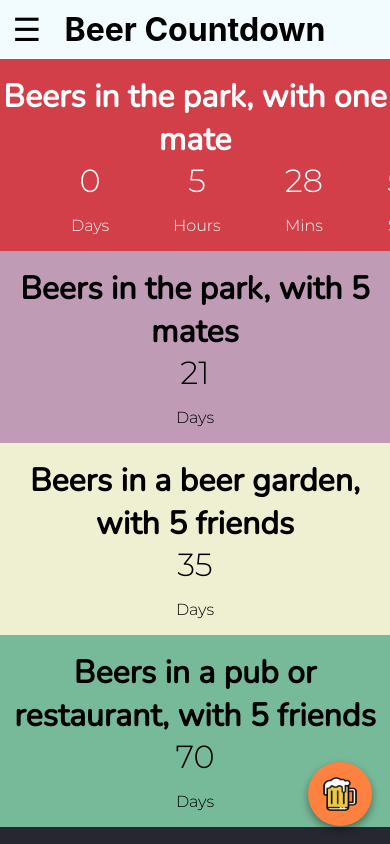
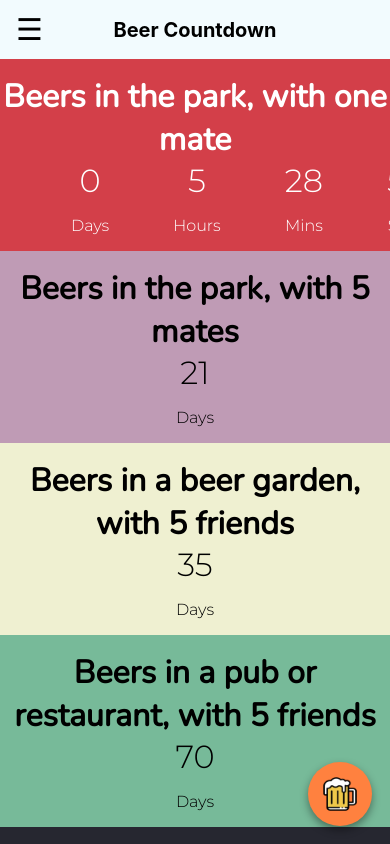
Before and after one commit to aecko/beer-countdown, a React (Create React App) app: page / in a window 390 px wide. Shown: the top 844 px of the page. Built offline with nearby package versions, Linux system fonts and the light colour scheme; a web font is replaced by a local one.

Commit message:
fixed navbar spacing issues on mobile

```diff
--- a/src/components/NavBar.js
+++ b/src/components/NavBar.js
@@ -9,6 +9,7 @@ export default function NavBar() {
             <button onClick={()=> setShowSideBar(true)}>☰</button>
             {showSideBar ? <SideBarMenu showSideBar={setShowSideBar}/> : null}
             <h1>Beer Countdown</h1>
+            <button className='hidden'>☰</button>
         </div>
     )
 }
--- a/src/components/SideBarMenu.js
+++ b/src/components/SideBarMenu.js
@@ -8,6 +8,7 @@ export default function SideBarMenu({ showSideBar }) {
             <div className='sidebar-header'>
                 <button className="menu-close-button" onClick={() => showSideBar(false)}>X</button>
                 <p className="menu-title">Beer Countdown</p>
+                <button className='hidden' >X</button>
             </div>
             <div className='sidebar-items'>
                 <p>Created By Seamus Harkin</p>
@@ -18,6 +19,7 @@ export default function SideBarMenu({ showSideBar }) {
                         <li><a href="https://github.com/aecko" target="_blank"><i class="fa fa-github"></i></a></li>
                     </ul>
                 </div>
+                <p>Disclaimer: These dates are NOT updated in real time with government announcements.</p>
             </div>
         </div>
     )
--- a/src/css/App.css
+++ b/src/css/App.css
@@ -1,3 +1,7 @@
+body{
+  margin: 0;
+}
+
 @media (max-width: 800px) {
   .AppGrid {
     overflow-x: hidden;
--- a/src/css/NavBar.scss
+++ b/src/css/NavBar.scss
@@ -78,9 +78,12 @@ body {
 
 .navbar{
     position: relative;
+    flex-direction: row;
+    display: -webkit-flex;
     display: flex;
-    flex-direction: row;
-    justify-content: center;
+    flex: 1;
+    -webkit-justify-content: space-between;
+    justify-content: space-between;
     align-items: center;
     max-height: 7vh;
     min-height: 7vh;
@@ -88,17 +91,30 @@ body {
     max-width: 100vw;
     z-index: 10;
     background-color: '#000';
+    margin-left: 0;
   }
   .navbar button{
-    font-size: 2em;
-    left: 0;
-    margin-left: 1em;
-    position: absolute;
+    font-size: 30px;
     background-color: transparent;
     border-radius: 25;
     outline: transparent;
     border: transparent;
     cursor: pointer;
+  }
+  .hidden{
+    opacity: 0;
+    pointer-events: none;
+  }
+  .navbar h1{
+    font-size: 2em;
+  }
+  .flex-hidden-item-nav{
+    opacity: 0;
+    min-width: 30px;
+  }
+  .flex-hidden-item-side{
+    opacity: 0;
+    min-width: 15px;
   }
   .sidebar-container{
       top:0;
@@ -121,28 +137,35 @@ body {
       box-shadow: 5px 5px 15px 5px #000000;
   }
   .sidebar-header{
-    margin-top: 1.5em;
+    text-align: center;
+    margin-top: 30px;
     display: flex;
     flex-direction: row;
-    justify-content: flex-start;
+    justify-content: space-between;
     align-items: flex-start;
-    color: white
+    color: white;
+    min-width: 100%;
   }
   .sidebar-items{
+    text-justify: auto;
+    text-align: center;
     margin-top: 2em;
     display: flex;
     flex-direction: column;
     justify-content: flex-start;
     align-items: center;
     font-size: 1.2em;
+    max-width: 100%;
   }
   .menu-close-button{
     margin-top: 0;
+    margin-left: 0;
+    font-size: 30px;
     color: white
   }
   .menu-title{
     margin-top: 0;
-    font-size: 2em;
+    font-size: 30px;
     text-decoration: underline;
   }
   @media (max-width: 800px) {
@@ -150,14 +173,19 @@ body {
         max-width: 70vw;
         min-width: 70vw;
       }
+      .navbar h1{
+        margin-left: 0;
+        margin-right: 0;
+        font-size: 20px;
+      }
       .navbar button{
-        margin-left: 0.2em;
+        margin-left: 10px;
       }
       .sidebar-header{
         margin-top: 1em;
       }
       .menu-title{
-        font-size: 1.2em;
+        font-size: 20px;
         margin-top: 0.6em;
       }
       .sidebar-items{
@@ -166,4 +194,12 @@ body {
       .social-container {
         font-size: 1em;
       }
+      .menu-close-button{
+        font-size: 0.5em;
+        color: white
+      }
+      .flex-hidden-item-nav{
+        opacity: 0;
+        min-width: 30px;
+      }
   }
```
